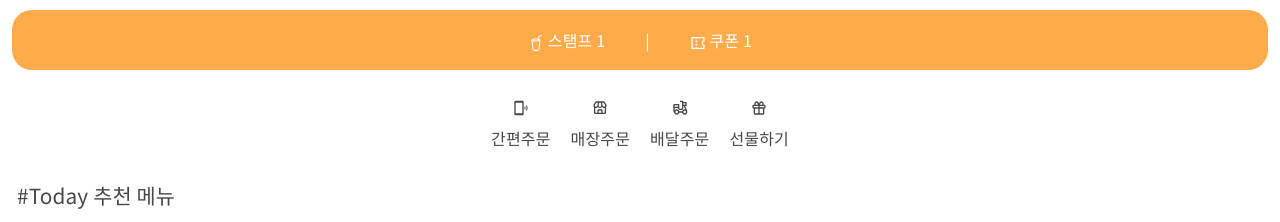
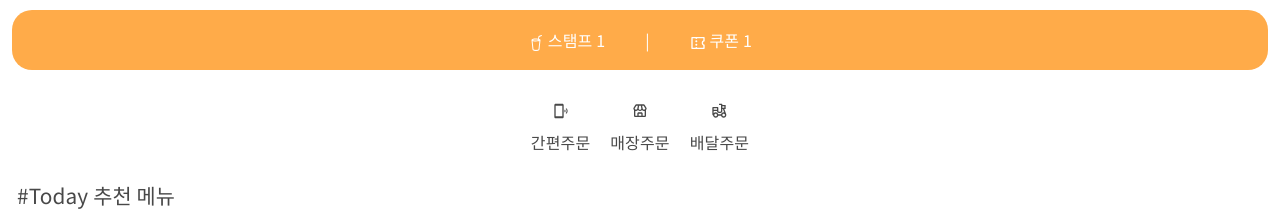
Before and after one commit to heeyonhh/react-project, a React (Create React App) app: page / in a window 1280 px wide. Shown: the part 529-751 px from the top of the page. Built offline with nearby package versions, Linux system fonts and the light colour scheme; a web font is replaced by a local one.

Commit message:
order map

```diff
--- a/src/components/Mainorder.js
+++ b/src/components/Mainorder.js
@@ -1,32 +1,15 @@
-import React, { useState } from 'react';
-import { useNavigate } from 'react-router-dom';
+import '../App.css';
 
-const Mainorder = () => {
-  const [hover, setHover] = useState(false);
-  const handleMouseOver = () => {
-    setHover(true);
-  };
-  const handleMouseOut = () => {
-    setHover(false);
-  };
+import Box from '@mui/material/Box'
 
-  const contentStyle = {
-    position: 'absolute',
-    color: hover ? '#FFAB49' : 'rgba(45, 45, 45, 0.87)'
-  };
-
-  let navigate = useNavigate();
-
-  return (
-    <div
-      className="order_box"
-      onMouseOver={handleMouseOver}
-      onMouseOut={handleMouseOut}
-      onClick={() => navigate('/order')}
-    >
-      <span style={contentStyle}>마우스를 올려보세요!</span>
-    </div>
-  );
+//메인 주문 영역
+function Mainorder(props){
+  return(
+    <Box className="order_box">
+      <div className='order_icon'>{props.order.icon}</div>
+      <p className='order_text'>{props.order.name}</p>
+    </Box>
+  )
 };
 
 export default Mainorder;
--- /dev/null
+++ b/src/components/mainorderdata.js
@@ -0,0 +1,26 @@
+import { MdOutlinePhonelinkRing } from 'react-icons/md';
+import { BiStore } from 'react-icons/bi';
+import { RiEBike2Line } from 'react-icons/ri';
+
+let mainorderdata = [
+
+    {
+        id: 0,
+        icon: <MdOutlinePhonelinkRing />,
+        name: "간편주문",
+    },
+
+    {
+        id: 1,
+        icon: <BiStore />,
+        name: "매장주문",
+    },
+
+    {
+        id: 2,
+        icon: <RiEBike2Line />,
+        name: "배달주문",
+    },
+];
+
+export default mainorderdata;
--- a/src/index.css
+++ b/src/index.css
@@ -1,7 +1,7 @@
-
 body {
   margin: 0;
   padding: 0;
+  box-sizing: border-box;
   font-family: -apple-system, BlinkMacSystemFont, 'Segoe UI', 'Roboto', 'Oxygen',
     'Ubuntu', 'Cantarell', 'Fira Sans', 'Droid Sans', 'Helvetica Neue',
     sans-serif;
--- a/src/route/Main.js
+++ b/src/route/Main.js
@@ -6,22 +6,18 @@ import 'bootstrap/dist/css/bootstrap.min.css';
 import '../App.css';
 
 import Box from '@mui/material/Box';
-import Container from '@mui/material/Container';
 import Grid from '@mui/material/Grid';
 import Carousel from 'react-bootstrap/Carousel';
 
 //아이콘
 import { BsCupStraw } from 'react-icons/bs';
 import { RiCoupon3Line } from 'react-icons/ri';
-import { MdOutlinePhonelinkRing } from 'react-icons/md';
-import { BiStore } from 'react-icons/bi';
-import { RiEBike2Line } from 'react-icons/ri';
-import { BiGift } from 'react-icons/bi';
 
 //컴포넌츠
 import Mainorder from '../components/Mainorder';
+import mainorderdata from '../components/mainorderdata';
 import Product from '../components/Product';
-import dataproduct from '../dataproduct';
+import dataproduct from '../components/dataproduct';
 
 function Main() {
 
@@ -32,6 +28,7 @@ function Main() {
     let navigate = useNavigate();
 
     let [product, setProduct] = useState(dataproduct);
+    let [order, setOrder] = useState(mainorderdata);
 
     return (
         <Grid item xs={12}>
@@ -65,31 +62,20 @@ function Main() {
                     </Box>
                 </Box>
 
-                {/* 맵 함수, 호버 이벤트, 아이콘 크기 */}
+                {/* 호버 이벤트, 아이콘 크기 */}
                 <Box className="order">
-                    <Box className="order_box">
-                        <MdOutlinePhonelinkRing />
-                        <p className='order_text'>간편주문</p>
-                    </Box>
-                    <Box className="order_box">
-                        <BiStore />
-                        <p className='order_text'>매장주문</p>
-                    </Box>
-                    <Box className="order_box">
-                        <RiEBike2Line />
-                        <p className='order_text'>배달주문</p>
-                    </Box>
-                    <Box className="order_box">
-                        <BiGift />
-                        <p className='order_text'>선물하기</p>
-                    </Box>
+                    {order.map(function (a, i){
+                        return(
+                            <Mainorder order={order[i]} i={i} />
+                        )
+                    })}
                 </Box>
 
                 <Box className='mdmenu'>
                     <p className='today_ment'>#Today 추천 메뉴</p>
                     <Box className="productwrap">
-                        {product.map(function (a, i) {
-                            return (
+                        {product.map(function(a, i){
+                            return(
                                 <Product product={product[i]} i={i} />
                             )
                         })}
```
Also changed, not shown: src/components/dataproduct.js (renamed from src/dataproduct.js).
